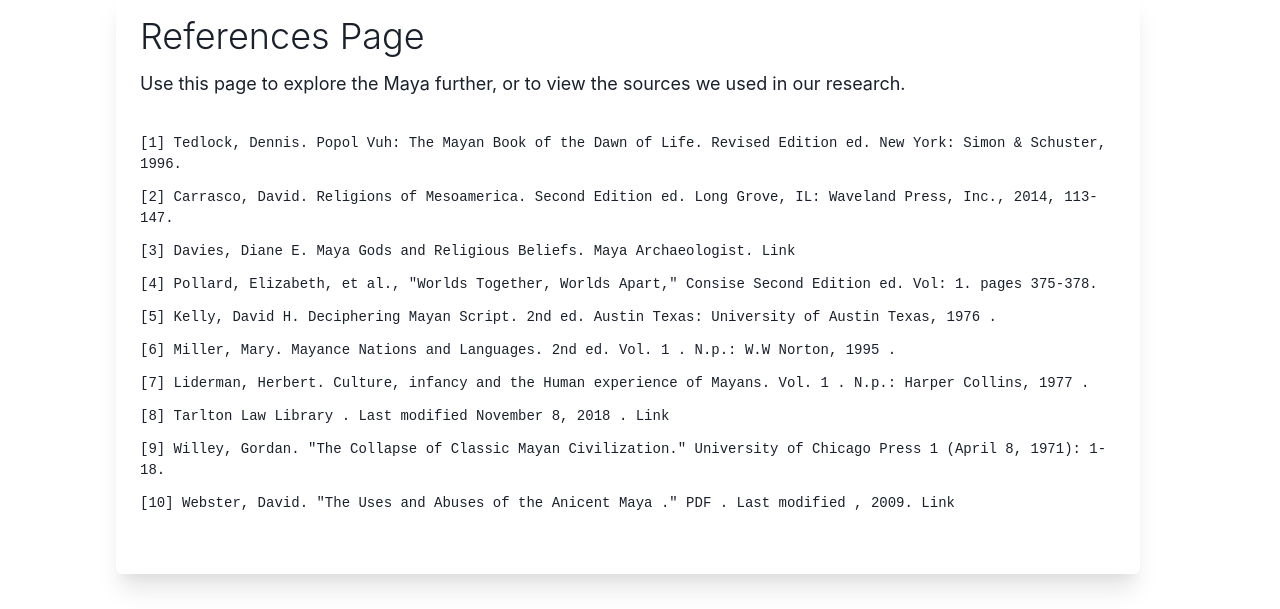
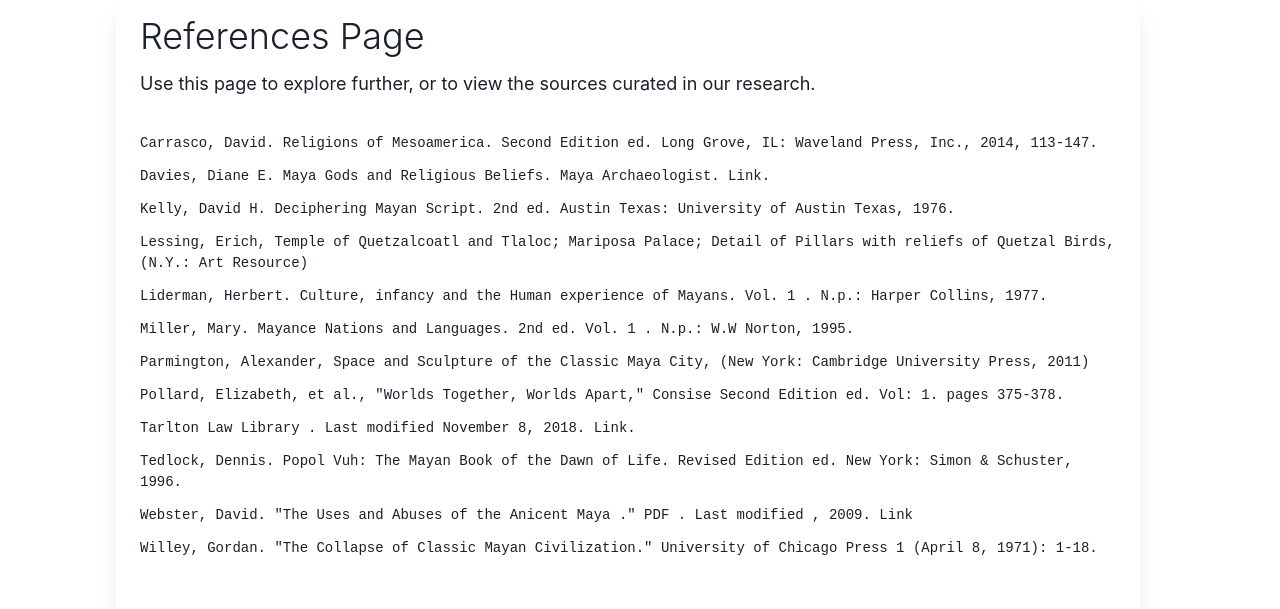
Before and after one commit to kuehjw09/cp-maya, a React (Create React App) app: page /references-page in a window 1280 px wide. Shown: the part 157-766 px from the top of the page. Built offline with nearby package versions, Linux system fonts and the light colour scheme.

Commit message:
adding references

```diff
--- a/src/components/AspectCards/AspectCardBruce.js
+++ b/src/components/AspectCards/AspectCardBruce.js
@@ -62,14 +62,6 @@
             <Badge borderRadius='full' px='2' colorScheme='green'>
               Architecture
             </Badge>
-            {/* <Badge
-              borderRadius='full'
-              px='2'
-              colorScheme='blue'
-              variant='subtle'
-            >
-              Art
-            </Badge> */}
           </Stack>
           <Heading
             color={useColorModeValue('gray.700', 'white')}
@@ -79,11 +71,13 @@
           >
             Classic Period Maya Architecture
           </Heading>
-          <Text color={'gray.500'}>
-            Lorem ipsum dolor sit amet, consetetur sadipscing elitr, sed diam
-            nonumy eirmod tempor invidunt ut labore et dolore magna aliquyam
-            erat, sed diam voluptua. At vero eos et accusam et justo duo dolores
-            et ea rebum.
+          <Text color={'gray.500'} noOfLines={5}>
+            Architecture plays an important role in understanding the Maya
+            civilization. The layout of cities and the symbols engraved into the
+            architecture provide insight into the social structure, religion,
+            and culture. The Maya had different architectural styles depending
+            on the region, which were affected by customs and traditions as well
+            as environmental factors, such as landscape.
           </Text>
         </Stack>
         <Stack mt={6} direction={'row'} spacing={4} align={'center'}>
--- a/src/components/Aspects/AspectBruce.js
+++ b/src/components/Aspects/AspectBruce.js
@@ -66,12 +66,15 @@
               <List spacing={5}>
                 <ListItem>
                   <ListIcon as={CheckCircleIcon} color='green.500' />
-                  (3rd-6th century CE) Plaza of the Moon is built.
+                  (~250 CE.) Plaza of the Moon is built.
                 </ListItem>
                 <ListItem>
                   <ListIcon as={CheckCircleIcon} color='green.500' />
-                  (3rd-6th century CE) Temple of Quetzalcoatl and Tlaloc is
-                  built.
+                  (~350 CE) Temple of Quetzalcoatl and Tlaloc is built.
+                </ListItem>
+                <ListItem>
+                  <ListIcon as={CheckCircleIcon} color='green.500' />
+                  (~600 CE) Quadrangle of the Nuns is built.
                 </ListItem>
                 <ListItem>
                   <ListIcon as={CheckCircleIcon} color='green.500' />
@@ -79,11 +82,8 @@
                 </ListItem>
                 <ListItem>
                   <ListIcon as={CheckCircleIcon} color='green.500' />
-                  (800 CE) Kukulcan Pyramid (El Castile) is built.
-                </ListItem>
-                <ListItem>
-                  <ListIcon as={CheckCircleIcon} color='green.500' />
-                  (7th-10th century CE) Quadrangle of the Nuns is built.
+                  (800 CE) Kukulcan Pyramid (<em>El Castille</em>) is built in
+                  Chitchen Itza.
                 </ListItem>
               </List>
             </Box>
@@ -101,7 +101,6 @@
           <Accordion
             allowToggle
             defaultIndex={[0]}
-            // borderColor={'purple.400'}
             borderColor={'green.400'}
             w={'full'}
             maxW={'100vw'}
@@ -160,6 +159,8 @@
                     At the core of every Maya city, existed important structures
                     known collectively as centers. This consisted of temples,
                     ballcourts, palaces, and plazas.
+                    <br />
+                    <br />
                     <Heading size={'md'} color={'green.400'}>
                       Palaces
                     </Heading>
@@ -239,6 +240,8 @@
                   <Text fontSize='md' py={3} fontFamily={'sans-serif'}>
                     <Heading size={'lg'}>Architectural Styles</Heading>
                     <Heading size={'md'} color={'green.400'}>
+                      <br />
+                      <br />
                       Peten Style
                     </Heading>
                     <ProjectImage
--- a/src/components/Aspects/AspectJalaine.js
+++ b/src/components/Aspects/AspectJalaine.js
@@ -68,17 +68,13 @@
                 </ListItem>
                 <ListItem>
                   <ListIcon as={CheckCircleIcon} color='green.500' />
-                  (683 AD) Pakal the Great dies.{' '}
-                </ListItem>
-
-                <ListItem>
-                  <ListIcon as={CheckCircleIcon} color='green.500' />
                   (219 AD) First royal dynasty, Tikal dynasty, begins.{' '}
                 </ListItem>
                 <ListItem>
                   <ListIcon as={CheckCircleIcon} color='green.500' />
                   (683 AD) Pakal the Great dies.{' '}
                 </ListItem>
+
                 <ListItem>
                   <ListIcon as={CheckCircleIcon} color='green.500' />
                   (751 AD) Longstanding alliances between Mayan cities break
--- a/src/components/ProjectPage.js
+++ b/src/components/ProjectPage.js
@@ -80,44 +80,47 @@
         <Box maxW={'100vw'} p={1} boxShadow={'lg'}>
           <Tabs isFitted variant='enclosed'>
             <TabList mb='2em'>
-              <Tab>Project Rationale</Tab>
+              <Tab>Project Details</Tab>
               <Tab>The Classic Period Maya</Tab>
             </TabList>
             <TabPanels>
               <TabPanel>
                 <List spacing={3} fontWeight={'medium'}>
-                  <Heading>Project Rationale</Heading>
+                  <Heading size='lg'>Project Details</Heading>
                   <ListItem>
                     <ListIcon as={CheckCircleIcon} color='green.500' />
                     This website is designed to be shared as a multimedia
-                    presentation where each of our members can share their
-                    research.{' '}
+                    presentation where each of our members can showcase their
+                    research. Our site aims to provide users a general history
+                    of the Classical Maya, major events that took place in the
+                    Classical Maya world, and specialized research associated
+                    with the four aspects chosen by each of our members. The
+                    four aspects of Classic Period Maya civilization we have
+                    selected are religion, social structure, warfare, and
+                    architecture.
+                  </ListItem>
+
+                  <ListItem>
+                    <ListIcon as={CheckCircleIcon} color='green.500' />
+                    Our project homepage contains four Teaching Tools designed
+                    by our members. Teaching Tools contain the research that
+                    each member has gathered for the project. Click the logo at
+                    the top or bottom of the website to navigate to the
+                    homepage.
                   </ListItem>
                   <ListItem>
                     <ListIcon as={CheckCircleIcon} color='green.500' />
-                    The site is designed to provide users a general history of
-                    the Classical Maya, major events that took place in the
-                    Classical Maya world, and specialized research associated
-                    with the four aspects chosen by each of our members.
+                    Each Teaching Tool includes a list of Timeline Game events
+                    for users to take note of and study as they explore the
+                    site. Click the dropdown menu titled{' '}
+                    <em>Timeline Game Events</em> located in each of the
+                    Teaching Tools to view the events.
                   </ListItem>
                   <ListItem>
                     <ListIcon as={CheckCircleIcon} color='green.500' />
-                    Our project homepage contains four Teaching Tools designed
-                    by our members. These contain the research that each member
-                    has gathered for the project. Click the logo at the top or
-                    bottom of the website to navigate to the homepage.
-                  </ListItem>
-                  <ListItem>
-                    <ListIcon as={CheckCircleIcon} color='green.500' />
-                    The four aspects of Classic Period Maya civilization we have
-                    selected are religion, social structure, agriculture, and
-                    architecture.{' '}
-                  </ListItem>
-                  <ListItem>
-                    <ListIcon as={CheckCircleIcon} color='green.500' />
-                    Each Teaching Tool includes in-text citations representing
-                    the work that is referenced in our research. Click on or
-                    hover over these citations to view the work being cited.
+                    Each Teaching Tool also includes in-text citations
+                    referencing the work that is cited in our research. Click on
+                    or hover over these citations to view the work being cited.
                     <Text fontWeight={'semibold'}>
                       (Example: Substantiated claim from my research.
                       <ProjectCite
--- a/src/components/ReferencesPage.js
+++ b/src/components/ReferencesPage.js
@@ -8,6 +8,7 @@
   Text,
   useColorModeValue,
   Link,
+  List,
 } from '@chakra-ui/react'
 
 function ReferencesPage() {
@@ -25,63 +26,71 @@
             References Page
           </Heading>{' '}
           <Text fontSize={'lg'}>
-            Use this page to explore the Maya further, or to view the sources we
-            used in our research.
+            Use this page to explore further, or to view the sources curated in
+            our research.
           </Text>
           <Stack fontFamily={'monospace'} fontSize={'sm'} py={9} spacing={3}>
-            <Text>
-              [1] Tedlock, Dennis. Popol Vuh: The Mayan Book of the Dawn of
-              Life. Revised Edition ed. New York: Simon & Schuster, 1996.
-            </Text>
-            <Text>
-              [2] Carrasco, David. Religions of Mesoamerica. Second Edition ed.
+            <List id='Alphabeta' spacing={3}>
+              <li>
+                Carrasco, David. Religions of Mesoamerica. Second Edition ed.
                 Long Grove, IL: Waveland Press, Inc., 2014, 113-147.
-            </Text>
-            <Text>
-              [3] Davies, Diane E. Maya Gods and Religious Beliefs. Maya
+              </li>
+              <li>
+                Davies, Diane E. Maya Gods and Religious Beliefs. Maya
                 Archaeologist.{' '}
                 <a
                   color='teal.500'
                   href='https://www.mayaarchaeologist.co.uk/public-resources/maya-world/maya-gods-religious-beliefs/'
-                isExternal
+                  isExternal={true}
                 >
-                Link
+                  Link.
                 </a>
-            </Text>
-            <Text>
-              [4] Pollard, Elizabeth, et al., "Worlds Together, Worlds Apart,"
+              </li>
+
+              <li>
+                Kelly, David H. Deciphering Mayan Script. 2nd ed. Austin Texas:
+                University of Austin Texas, 1976.
+              </li>
+              <li>
+                Lessing, Erich, Temple of Quetzalcoatl and Tlaloc; Mariposa
+                Palace; Detail of Pillars with reliefs of Quetzal Birds, (N.Y.:
+                Art Resource)
+              </li>
+              <li>
+                Liderman, Herbert. Culture, infancy and the Human experience of
+                Mayans. Vol. 1 . N.p.: Harper Collins, 1977.
+              </li>
+              <li>
+                Miller, Mary. Mayance Nations and Languages. 2nd ed. Vol. 1 .
+                N.p.: W.W Norton, 1995.
+              </li>
+              <li>
+                Parmington, Alexander, Space and Sculpture of the Classic Maya
+                City, (New York: Cambridge University Press, 2011)
+              </li>
+              <li>
+                Pollard, Elizabeth, et al., "Worlds Together, Worlds Apart,"
                 Consise Second Edition ed. Vol: 1. pages 375-378.
-            </Text>
-            <Text>
-              [5] Kelly, David H. Deciphering Mayan Script. 2nd ed. Austin
-              Texas: University of Austin Texas, 1976 .
-            </Text>
-            <Text>
-              [6] Miller, Mary. Mayance Nations and Languages. 2nd ed. Vol. 1 .
-              N.p.: W.W Norton, 1995 .
-            </Text>
-            <Text>
-              [7] Liderman, Herbert. Culture, infancy and the Human experience
-              of Mayans. Vol. 1 . N.p.: Harper Collins, 1977 .
-            </Text>
-            <Text>
-              [8] Tarlton Law Library . Last modified November 8, 2018 .{' '}
+              </li>
+
+              <li>
+                Tarlton Law Library . Last modified November 8, 2018.{' '}
                 <a
                   color='teal.500'
                   href='https://tarlton.law.utexas.edu/aztec-and-maya-law/maya-social-structure'
                   isExternal
                 >
                   {' '}
-                Link{' '}
+                  Link.{' '}
                 </a>
-            </Text>
-            <Text>
-              [9] Willey, Gordan. "The Collapse of Classic Mayan Civilization."
-              University of Chicago Press 1 (April 8, 1971): 1-18.
-            </Text>
-            <Text>
-              [10] Webster, David. "The Uses and Abuses of the Anicent Maya ."
-              PDF . Last modified , 2009.{' '}
+              </li>
+              <li>
+                Tedlock, Dennis. Popol Vuh: The Mayan Book of the Dawn of Life.
+                Revised Edition ed. New York: Simon & Schuster, 1996.
+              </li>
+              <li>
+                Webster, David. "The Uses and Abuses of the Anicent Maya ." PDF
+                . Last modified , 2009.{' '}
                 <a
                   color='teal.500'
                   href='https://anth.la.psu.edu/documents/Webster_GermanyMaya.pdf'
@@ -89,7 +98,12 @@
                 >
                   Link
                 </a>
-            </Text>
+              </li>
+              <li>
+                Willey, Gordan. "The Collapse of Classic Mayan Civilization."
+                University of Chicago Press 1 (April 8, 1971): 1-18.
+              </li>
+            </List>
           </Stack>
         </Box>
       </Center>
```
Lines whose indentation alone changed are shown as unchanged.
